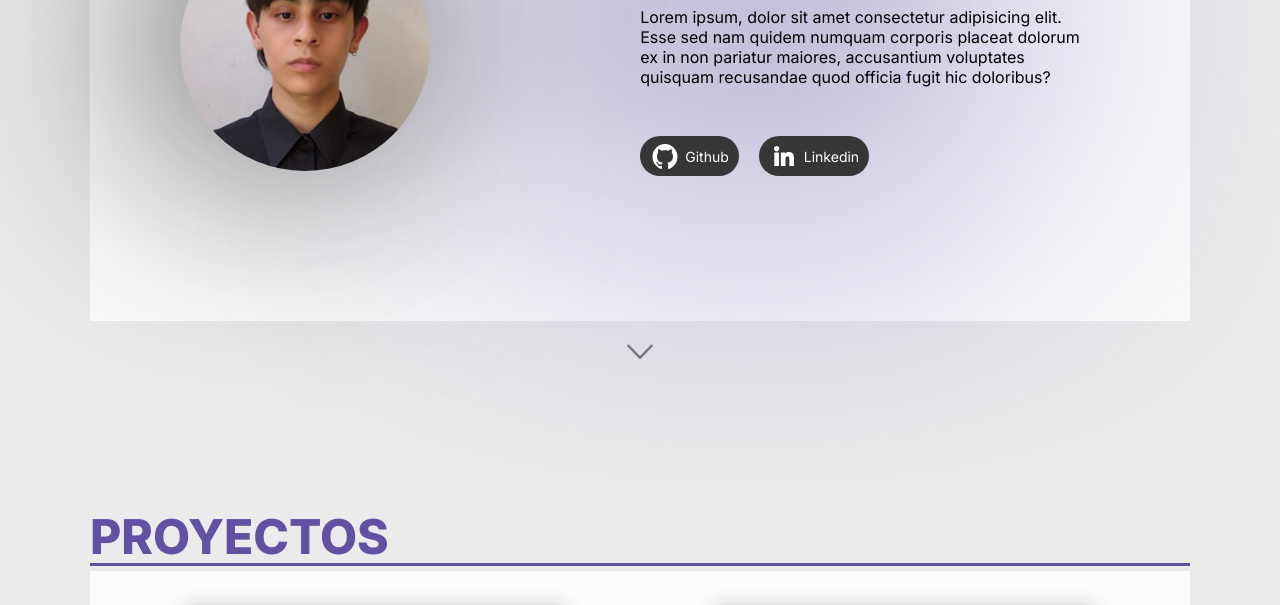
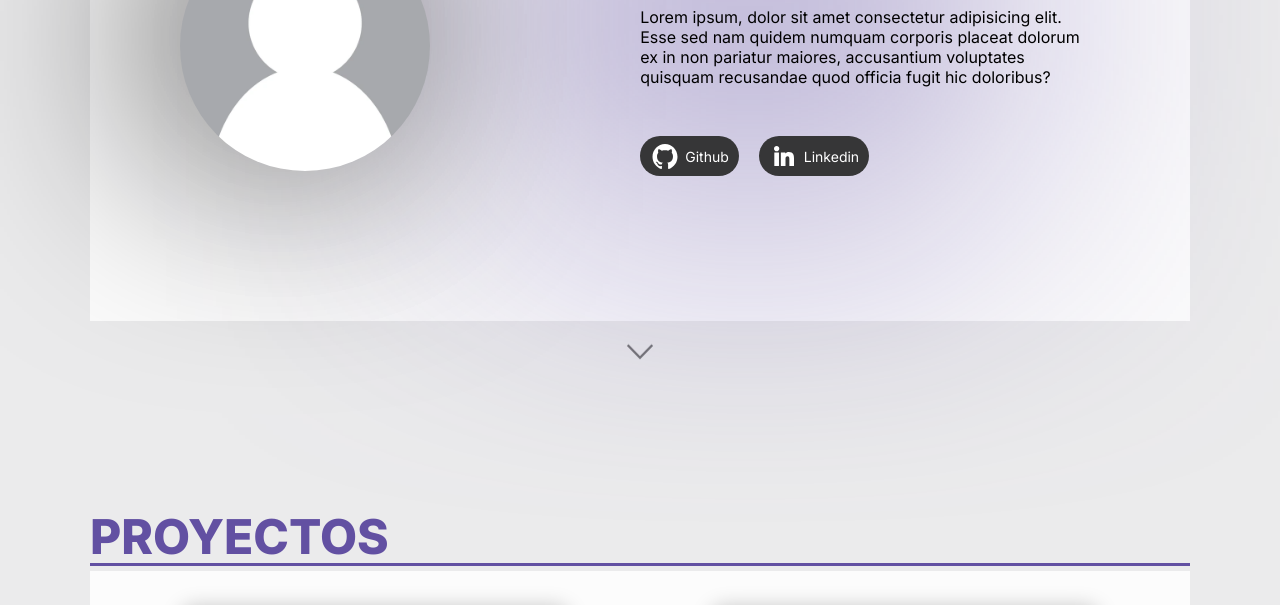
Before and after one commit to Miguelarias0413/Portfolio, a plain HTML site: page index.html in a window 1280 px wide. Shown: the part 319-924 px from the top of the page. Drawn offline with Linux system fonts and the light colour scheme.

Commit message:
Foto perfil estandar, correcion de colores footer y arreglo shrink foto de perfil

```diff
--- a/index.html
+++ b/index.html
@@ -21,7 +21,7 @@
             <section class="container__section container__section--first">
                 <div class="photo" >
                     <div class="photo__container">
-                        <img src="images/Fotostandar.jpeg" alt="" id="photo">
+                        <img src="images/fotodeperfil/avatarblanco.webp" alt="" id="photo">
                     </div>
                 </div>
                 <div class="information">
--- a/style.css
+++ b/style.css
@@ -141,6 +141,7 @@ body{
     justify-content: center;
 }
 .photo__container{
+    flex-shrink: 0;
     width: 250px;
     height: 250px;
     border-radius: 50%;
@@ -154,13 +155,10 @@ body{
 }
 
 #photo{
-    display: hidden;
     width: 100%;
     height: 100% ;
-    scale: 1.4;
     object-fit: cover;
-    object-position:10px 35%;
-    aspect-ratio: 1/1;
+
 }
 .information{
     display: flex;
```
